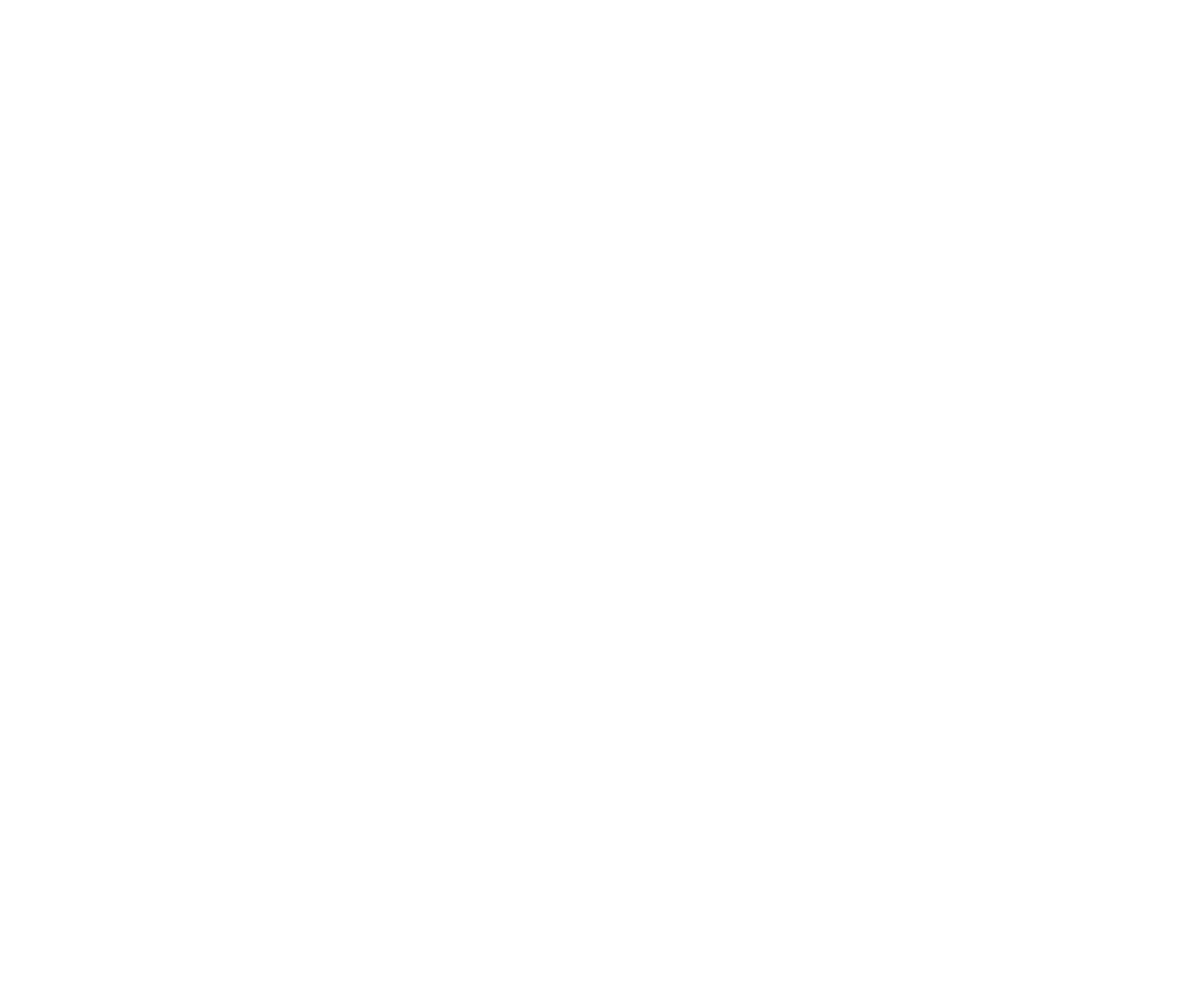
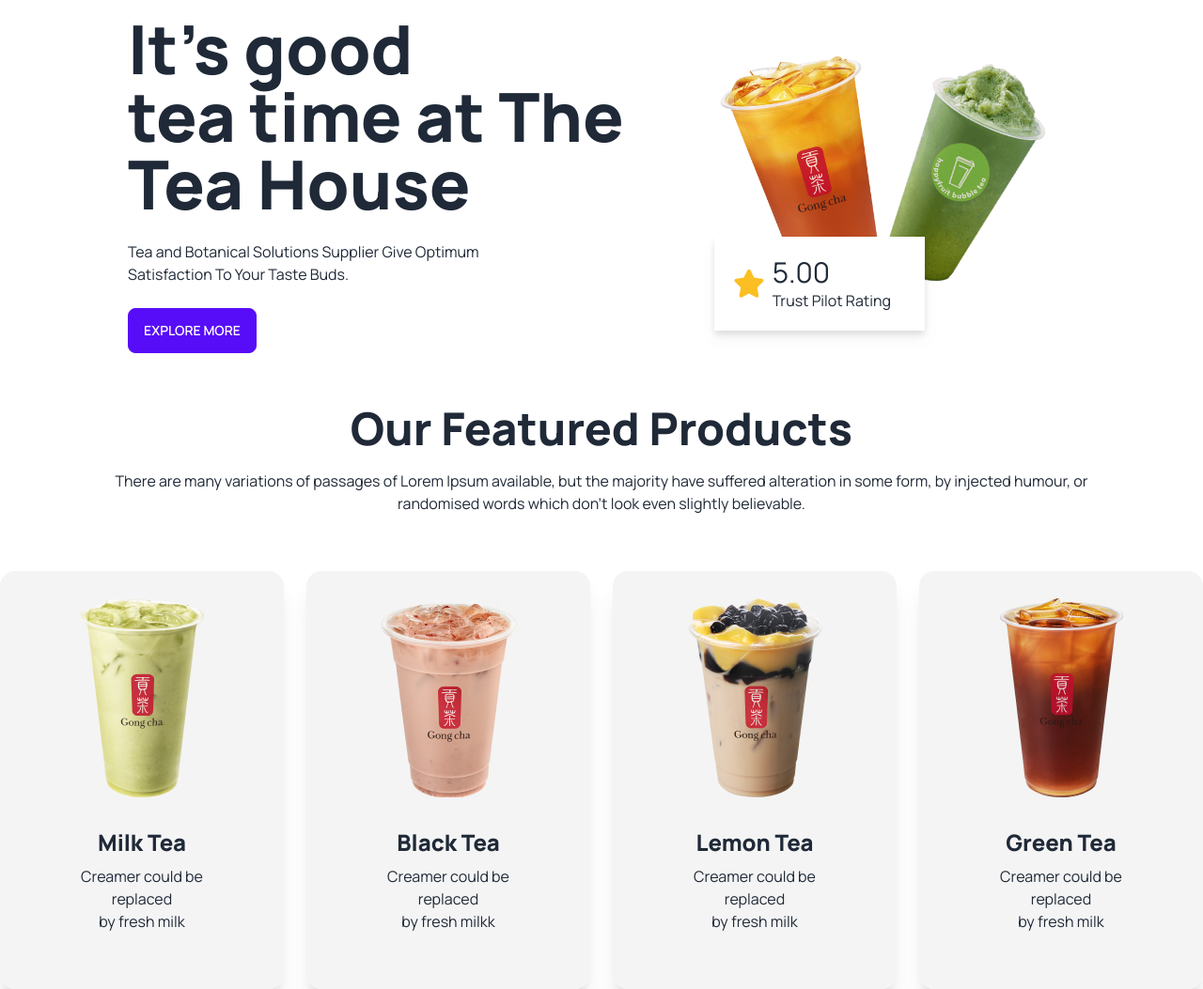
Before and after one commit to Shohanur6464/Tea-House-Website, a plain HTML site: page index.html in a window 1280 px wide. Shown: the whole page at 94% size. Before the commit the page ends 800 px from the top, so only its background shows below. Drawn offline with nearby package versions, Linux system fonts and the light colour scheme.

Commit message:
added featured section

```diff
--- a/index.html
+++ b/index.html
@@ -11,6 +11,23 @@
     <link rel="preconnect" href="https://fonts.gstatic.com" crossorigin>
     <link href="https://fonts.googleapis.com/css2?family=Manrope:wght@400;500;600;700;800&display=swap"
         rel="stylesheet">
+
+        <!-- font awesome  -->
+        <script src="https://kit.fontawesome.com/89d959d1a7.js" crossorigin="anonymous"></script>
+        <!-- customize style -->
+        <script>
+            tailwind.config = {
+              theme: {
+                extend: {
+                  colors: {
+                    clifford: '#da373d',
+                  }
+                }
+              }
+            }
+          </script>
+
+          <!-- style section -->
     <style>
         .font-manrope{
             font-family: 'Manrope', sans-serif;
@@ -18,7 +35,77 @@
     </style>
 </head>
 
-<body>
+<body class="font-manrope">
+    <header class="container mx-auto">
+        <div class="hero">
+            <div class="hero-content flex-col lg:flex-row gap-24">
+              <div>
+                <h1 class="text-7xl font-extrabold">It's good <br>
+                    tea time at The <br> Tea House</h1>
+                <p class="py-6">Tea and Botanical Solutions Supplier Give Optimum <br> Satisfaction To Your Taste Buds.</p>
+                <button class="btn btn-primary text-white">Explore More</button>
+              </div>
+              <div>
+                <img src="/images/banner.png" class="max-w-sm" />
+                <div  class="-mt-20 mr-8 flex items-center gap-2 drop-shadow-lg bg-white p-5 w-56">
+                    <i class="fa-solid fa-star text-3xl text-amber-400"></i>
+                    <div>
+                        <h3 class="text-3xl">5.00</h3>
+                        <p>Trust Pilot Rating</p>
+                    </div>
+                </div>
+              </div>
+            </div>
+          </div>
+    </header>
+
+    <main class="container mx-auto">
+        <!-- featured section -->
+        <div class="container mx-auto">
+            <div class="container text-center py-10">
+                <h1 class="text-5xl font-extrabold">Our Featured Products</h1>
+                <p class="px-24 py-5">There are many variations of passages of Lorem Ipsum available, but the majority have suffered alteration in some form, by injected humour, or randomised words which don't look even slightly believable. </p>
+            </div>
+        </div>
+        <!-- card container -->
+        <div class="grid grid-cols-1 md:grid-cols-2 lg:grid-cols-4 gap-6">
+            <!-- first card -->
+            <div class="card p-7 bg-gradient-to-r from-[#F4F4F4] to-[#f4f4f4] shadow-xl">
+                <figure><img src="/images/tea-1.png" alt="Shoes" /></figure>
+                <div class="card-body text-center">
+                  <h2 class="text-2xl font-extrabold">Milk Tea</h2>
+                  <p>Creamer could be replaced <br> by fresh milk</p>
+                </div>
+              </div>
+            <div class="card p-7 bg-gradient-to-r from-[#F4F4F4] to-[#f4f4f4] shadow-xl">
+                <figure><img src="/images/tea-2.png" alt="Shoes" /></figure>
+                <div class="card-body text-center">
+                  <h2 class="text-2xl font-extrabold">Black Tea</h2>
+                  <p>Creamer could be replaced <br> by fresh milkk</p>
+                </div>
+              </div>
+            <div class="card p-7 bg-gradient-to-r from-[#F4F4F4] to-[#f4f4f4] shadow-xl">
+                <figure><img src="/images/tea-3.png" alt="Shoes" /></figure>
+                <div class="card-body text-center">
+                  <h2 class="text-2xl font-extrabold">Lemon Tea</h2>
+                  <p>Creamer could be replaced <br> by fresh milk</p>
+                </div>
+              </div>
+            <div class="card p-7 bg-gradient-to-r from-[#F4F4F4] to-[#f4f4f4] shadow-xl">
+                <figure><img src="/images/tea-4.png" alt="Shoes" /></figure>
+                <div class="card-body text-center">
+                  <h2 class="text-2xl font-extrabold">Green Tea</h2>
+                  <p>Creamer could be replaced <br> by fresh milk</p>
+                </div>
+              </div>
+        </div>
+
+    </main>
+
+    <footer>
+
+
+    </footer>
 
 </body>
 
```
